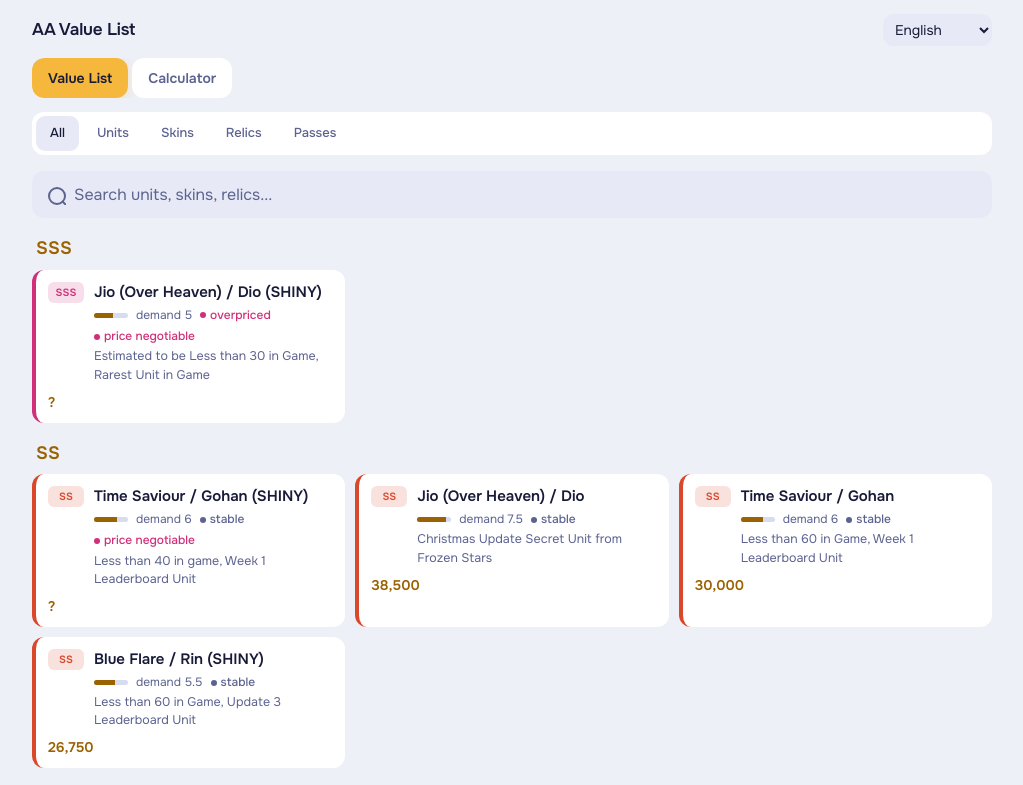
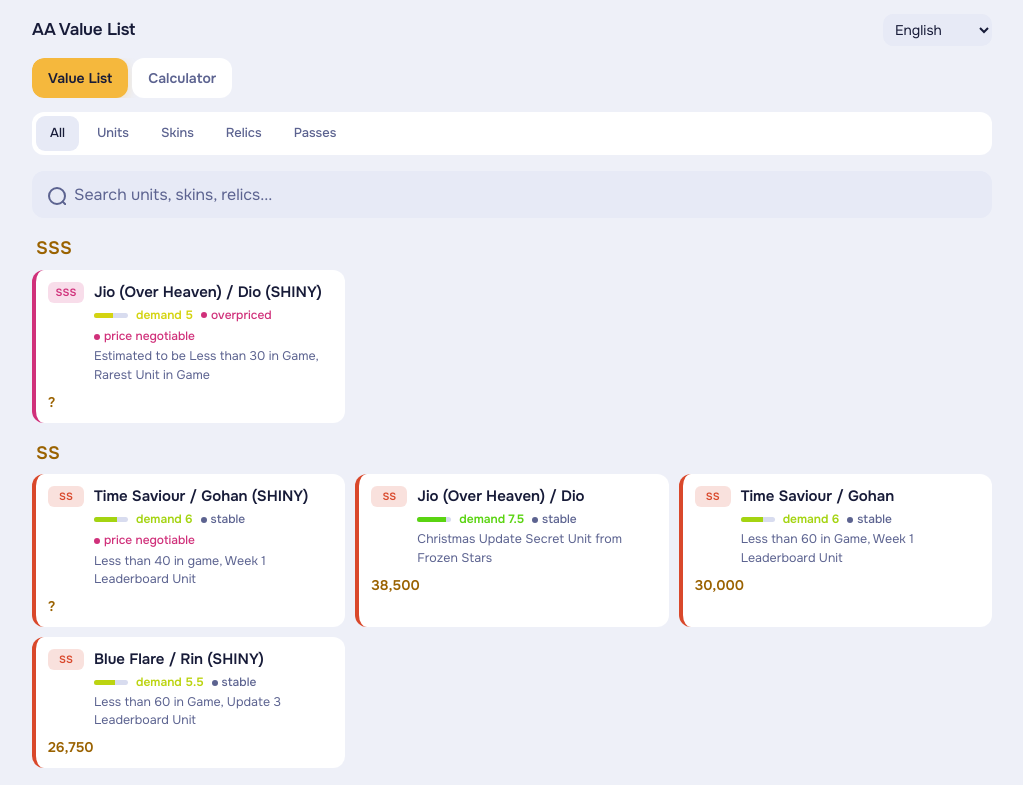
Before and after one commit to Haykodd/site, a plain HTML site: page index.html in a window 1280 px wide. Shown: the top 785 px of the page, without its empty margins (128-1151 px from the left). Drawn offline with Linux system fonts and the light colour scheme; a web font is replaced by a local one.

Commit message:
Update index.html

```diff
--- a/index.html
+++ b/index.html
@@ -44,8 +44,8 @@ input::placeholder{color:var(--mu)}
 .pr{flex:none;font:700 14px Unbounded,Onest,sans-serif;color:var(--gold);white-space:nowrap;padding-top:3px}
 .row>.top{display:flex;gap:10px;align-items:flex-start}
 .meta{display:flex;flex-wrap:wrap;align-items:center;gap:4px 8px;margin:3px 0 2px;font-weight:400}
-.dm{width:34px;height:5px;border-radius:3px;background:var(--ln);overflow:hidden}.dm i{display:block;height:100%;background:var(--gold);transition:width .4s cubic-bezier(.4,0,.2,1)}
-.dx{font-size:12px;color:var(--mu)}
+.dm{width:34px;height:5px;border-radius:3px;background:var(--ln);overflow:hidden}.dm i{display:block;height:100%;transition:width .4s cubic-bezier(.4,0,.2,1),background-color .4s}
+.dx{font-size:12px;font-weight:600}
 .tr{font-size:12px;font-weight:500;display:inline-flex;align-items:center;gap:4px}.tr:before{content:"";width:6px;height:6px;border-radius:50%;background:currentColor}
 .tS{color:var(--mu)}.tH{color:var(--gold)}.tU{color:var(--bad)}.tO{color:var(--r5)}
 .ctl{display:flex;flex-wrap:wrap;gap:8px;margin-top:8px;align-items:center}
@@ -168,7 +168,8 @@ try{const cur=JSON.parse(lsGet("aa_cur","{}"));side.a=un(cur.a);side.b=un(cur.b)
 const match=it=>F==="all"||(F==="unit"&&it.u)||(F==="skin"&&/skin/i.test(it.c))||(F==="relic"&&it.c==="Relic")||(F==="pass"&&it.c==="Gamepass");
 const TC=i=>!i.u?"var(--rx)":i.c==="SSS"?"var(--r5)":i.c==="SS"?"var(--r4)":/^S/.test(i.c)?"var(--r3)":/^A/.test(i.c)?"var(--r2)":/^B/.test(i.c)?"var(--r1)":"var(--r0)";
 const tag=i=>`<span class="tag" style="--tc:${TC(i)}">${esc(i.u?i.c:cat(i.c))}</span>`;
-const chips=i=>`<span class="dm" title="${tr("dem")} ${i.d}"><i style="width:${Math.min(100,i.d/9*100)}%"></i></span><span class="dx">${tr("dem")} ${i.d}</span><span class="tr t${i.t||"S"}">${tr(i.t||"S")}</span>${i.v<0?`<span class="tr tO">${tr("neg")}</span>`:""}`;
+const dc=d=>`hsl(${Math.min(120,Math.max(0,(d-1)/8*120))},85%,45%)`;
+const chips=i=>`<span class="dm" title="${tr("dem")} ${i.d}"><i style="width:${Math.min(100,i.d/9*100)}%;background-color:${dc(i.d)}"></i></span><span class="dx" style="color:${dc(i.d)}">${tr("dem")} ${i.d}</span><span class="tr t${i.t||"S"}">${tr(i.t||"S")}</span>${i.v<0?`<span class="tr tO">${tr("neg")}</span>`:""}`;
 
 function renderValueList(){
     const q=$("list-q").value.trim().toLowerCase();
@@ -245,7 +246,7 @@ if(t.dataset.a==="q")r.q=Math.max(1,parseInt(t.value)||1);else if(t.dataset.s)r.
 render()});
 for(const k of["a","b"]){const inp=$("s"+k),dd=$("d"+k);
 const list=()=>{const q=inp.value.trim().toLowerCase();return ALL.map((x,i)=>i).filter(i=>match(ALL[i])&&(!q||ALL[i].n.toLowerCase().includes(q))).slice(0,30)};
-const show=()=>{dd.innerHTML=list().map(i=>`<div data-i="${i}" style="--tc:${TC(ALL[i])}">${tag(ALL[i])}<span class="dn">${esc(ALL[i].n)}<br><span class="mu">${tr("dem")} ${ALL[i].d}</span></span><b>${ALL[i].v<0?"?":fmt(ALL[i].v)}</b></div>`).join("")||`<div class="mu">${tr("none")}</div>`;dd.style.display="block"};
+const show=()=>{dd.innerHTML=list().map(i=>`<div data-i="${i}" style="--tc:${TC(ALL[i])}">${tag(ALL[i])}<span class="dn">${esc(ALL[i].n)}<br><span class="mu" style="color:${dc(ALL[i].d)}">${tr("dem")} ${ALL[i].d}</span></span><b>${ALL[i].v<0?"?":fmt(ALL[i].v)}</b></div>`).join("")||`<div class="mu">${tr("none")}</div>`;dd.style.display="block"};
 const add=i=>{side[k].push({i,q:1,s:{DMG:0,SPA:0,RNG:0},o:0});inp.value="";dd.style.display="none";render()};
 inp.addEventListener("input",show);inp.addEventListener("focus",show);
 inp.addEventListener("keydown",e=>{if(e.key==="Enter"){const m=list();if(m.length)add(m[0])}});
```
